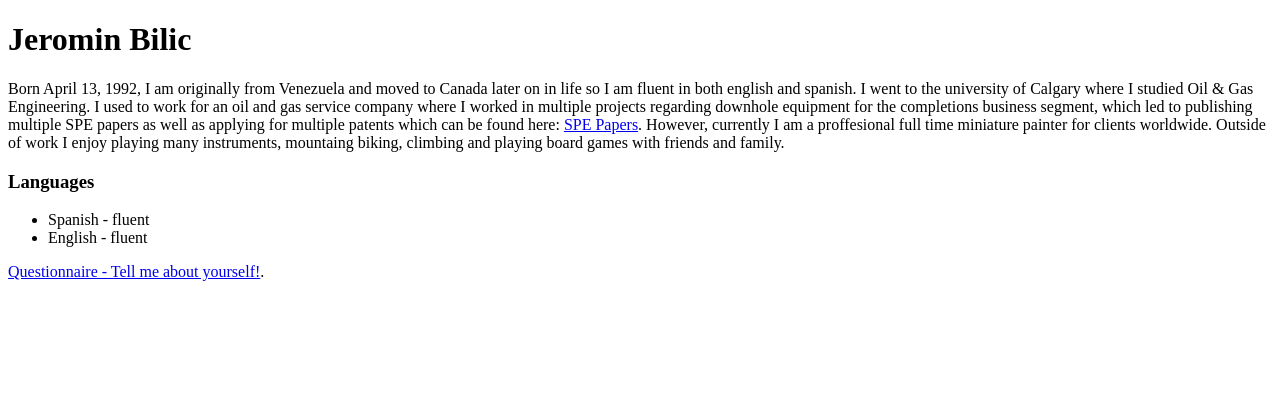
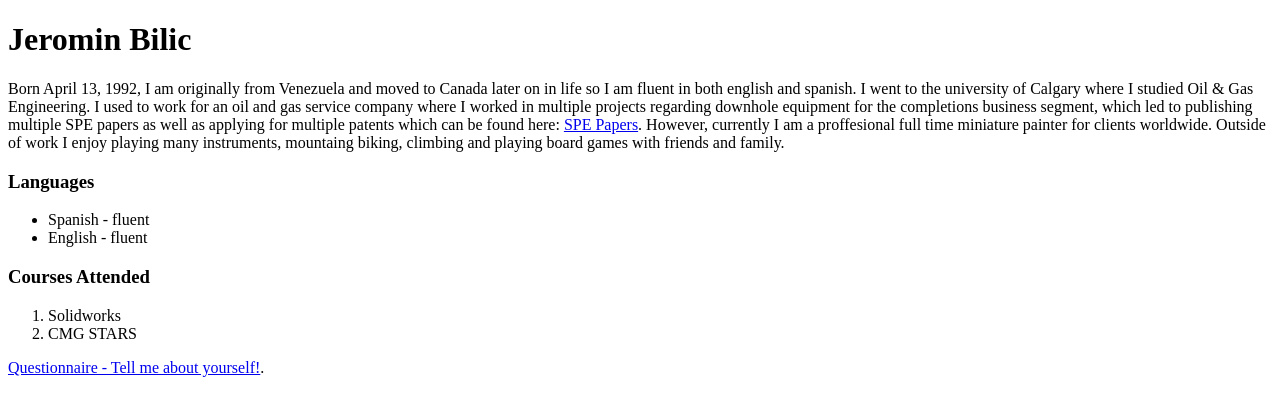
Before and after one commit to JerominBilic/OnlinePortfolio, a plain HTML site: page index.html in a window 1280 px wide. Drawn offline with Linux system fonts and the light colour scheme.

Commit message:
Added OL

```diff
--- a/index.html
+++ b/index.html
@@ -28,10 +28,18 @@ However, currently I am a proffesional full time miniature painter for clients w
       </div>
 
       <div>
+<h3>Courses Attended</h3>
+    <ol>
+
+      <li>Solidworks</li>
+      <li>CMG STARS</li>
+    </ol>
+      </div>
+
+      <div>
         <a href="Questionnare.html" target="_blank">Questionnaire - Tell me about yourself!</a>.
 
       </div>
 
-
     </body>
 </html>
```
